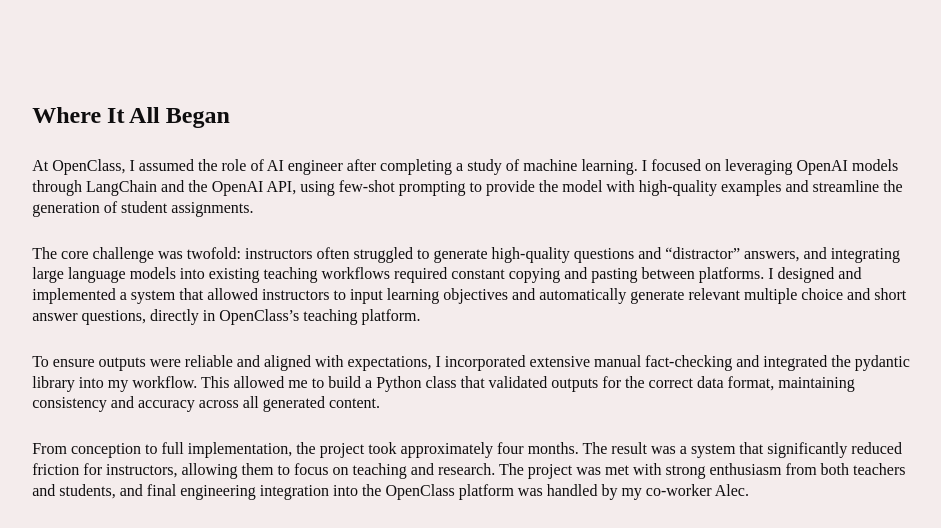
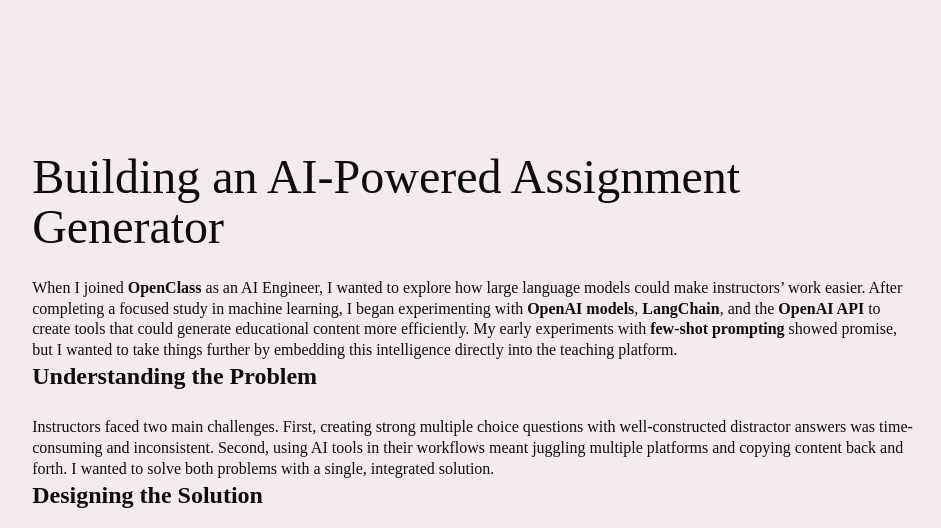
Before and after one commit to laurenmitch/laurenmitch.github.io, a Jekyll site: the page built from project/ai.md, in a window 1280 px wide. Shown: the top 528 px of the page, without its empty margins (167-1108 px from the left). Built offline with Jekyll 4.4.1, drawn with Linux system fonts in a browser that asks for light colours; some web fonts are replaced; some of the changed text lies outside the part shown.

Commit message:
fixing ai section now that it is live

```diff
--- a/project/ai.md
+++ b/project/ai.md
@@ -6,14 +6,25 @@
 image: "/img/og-img.png"
 ---
 
-## Where It All Began
+# Building an AI-Powered Assignment Generator
 
-At OpenClass, I assumed the role of AI engineer after completing a study of machine learning. I focused on leveraging OpenAI models through LangChain and the OpenAI API, using few-shot prompting to provide the model with high-quality examples and streamline the generation of student assignments.
+When I joined **OpenClass** as an AI Engineer, I wanted to explore how large language models could make instructors’ work easier. After completing a focused study in machine learning, I began experimenting with **OpenAI models**, **LangChain**, and the **OpenAI API** to create tools that could generate educational content more efficiently. My early experiments with **few-shot prompting** showed promise, but I wanted to take things further by embedding this intelligence directly into the teaching platform.
 
-The core challenge was twofold: instructors often struggled to generate high-quality questions and "distractor" answers, and integrating large language models into existing teaching workflows required constant copying and pasting between platforms. I designed and implemented a system that allowed instructors to input learning objectives and automatically generate relevant multiple choice and short answer questions, directly in OpenClass's teaching platform.
+## Understanding the Problem
 
-To ensure outputs were reliable and aligned with expectations, I incorporated extensive manual fact-checking and integrated the pydantic library into my workflow. This allowed me to build a Python class that validated outputs for the correct data format, maintaining consistency and accuracy across all generated content.
+Instructors faced two main challenges. First, creating strong multiple choice questions with well-constructed distractor answers was time-consuming and inconsistent. Second, using AI tools in their workflows meant juggling multiple platforms and copying content back and forth. I wanted to solve both problems with a single, integrated solution.
 
-From conception to full implementation, the project took approximately four months. The result was a system that significantly reduced friction for instructors, allowing them to focus on teaching and research. The project was met with strong enthusiasm from both teachers and students, and final engineering integration into the OpenClass platform was handled by my co-worker Alec.
+## Designing the Solution
 
-Here is a video expalinaig the project to users: [![Watch the video](https://img.youtube.com/vi/MidtF8TrSLU/0.jpg)](https://www.youtube.com/watch?v=MidtF8TrSLU)
+I built a system that allowed instructors to input **learning objectives** and automatically generate **multiple choice** and **short answer** questions aligned with those objectives. The tool was designed to live inside the OpenClass platform, so instructors could stay in one place while building their lessons.
+
+To ensure the model’s outputs were consistent and trustworthy, I built a **validation layer** using **Pydantic**. This Python library let me define a strict data schema for the model’s responses, catching errors before they reached users. I also implemented a **manual review process** during testing to refine prompts and ensure quality before deployment.
+
+## The Outcome
+
+After four months of development, the system was fully functional and integrated into OpenClass. Instructors could now generate polished assignments in minutes, freeing up more time for teaching and research. The response from both instructors and students was enthusiastic, and the final engineering integration was completed by my teammate **Alec**.
+
+## See It in Action
+
+You can watch the walkthrough video here:
+[![Watch the video](https://img.youtube.com/vi/MidtF8TrSLU/0.jpg)](https://www.youtube.com/watch?v=MidtF8TrSLU)
```
